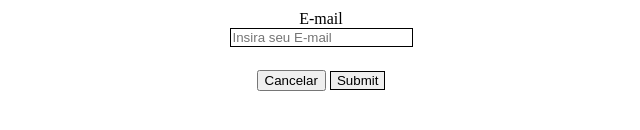
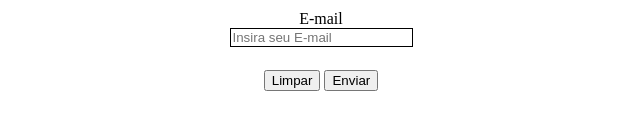
Before and after one commit to Ceres-prado/testeitau, a plain HTML site: page index.html in a window 1280 px wide. Shown: the part 436-566 px from the top of the page, without its empty margins (315-955 px from the left). Drawn offline with Linux system fonts and the light colour scheme.

Commit message:
troca botões

```diff
--- a/index.html
+++ b/index.html
@@ -82,10 +82,8 @@
     						id="email" aria-required="true" Placeholder="Insira seu E-mail"/>
     			</div>
     			<div class="buttons">
-   						<input type="reset"
-   						       value="Cancelar" aria-label="Limpar"/>
-   						<input type="submit"
-   								aria-label="Enviar"/>
+					<button type="reset">Limpar</button>
+					<button type="submit">Enviar</button>
    				</div>
 		</div>
     		</form>
```
